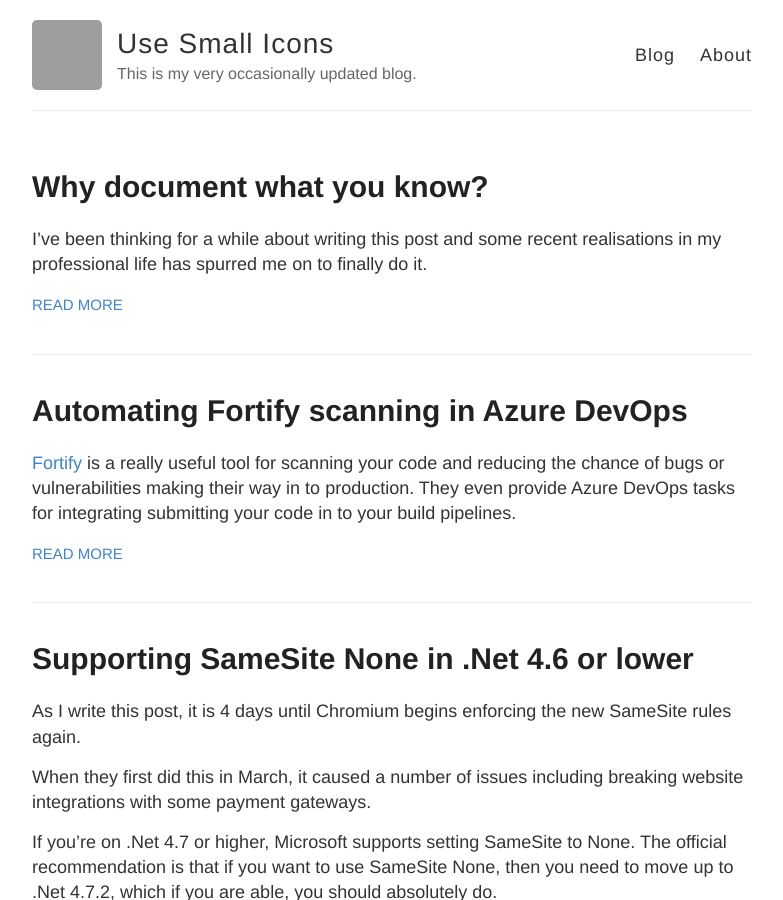
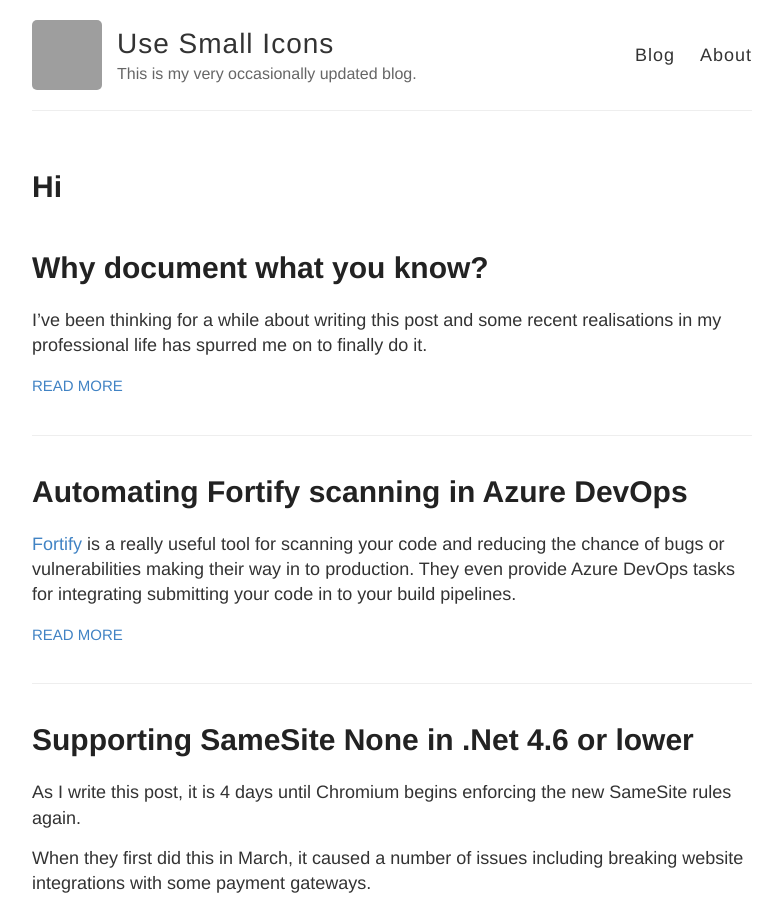
Before and after one commit to AlanParr/AlanParr.github.io, a Jekyll site: the page built from index.html, in a window 1280 px wide and 900 px high. Shown: the whole window, without its empty margins (248-1031 px from the left). Built offline with Jekyll 4.4.1, drawn with Linux system fonts in a browser that asks for light colours; grey boxes are pictures that could not be loaded.

Commit message:
Playing around

```diff
--- a/_layouts/default.html
+++ b/_layouts/default.html
@@ -35,7 +35,7 @@
     </div>
 
     <div id="main" role="main" class="container">
-      <h1>{{ page.title }}</h1>
+      <h1>Hi {{ page.title }}</h1>
       {{ content }}
     </div>
 
```
